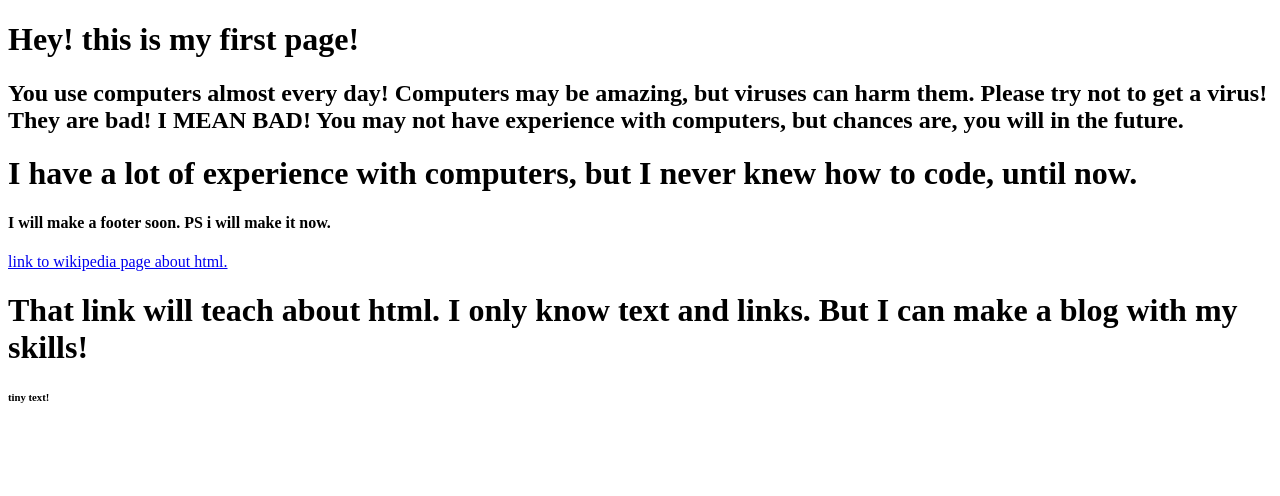
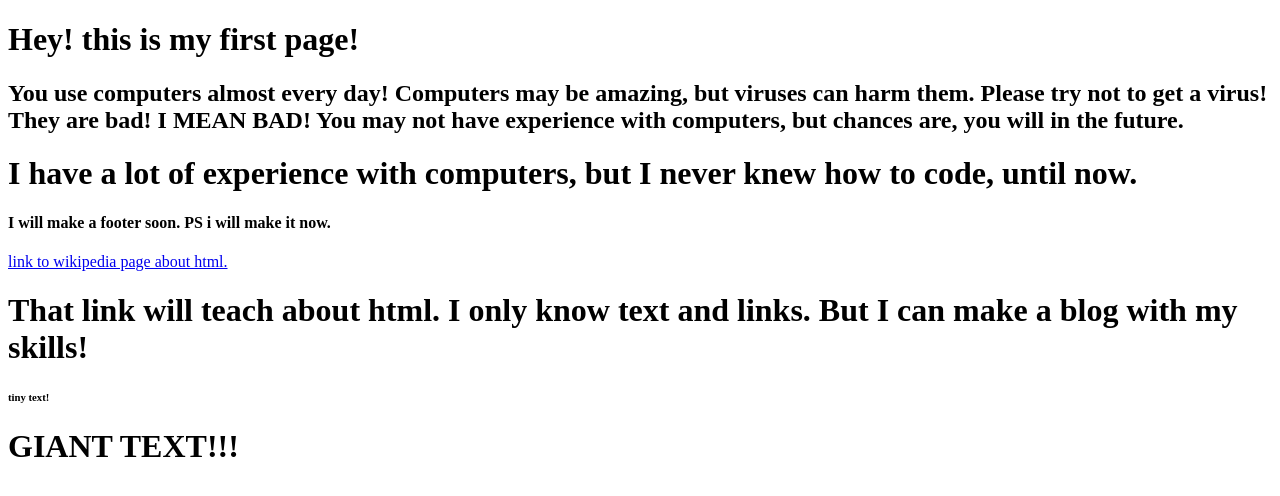
Before and after one commit to TheRealElonMusk/catdog10.github.io, a plain HTML site: page index.html in a window 1280 px wide. Drawn offline with Linux system fonts and the light colour scheme.

Commit message:
more text

```diff
--- a/index.html
+++ b/index.html
@@ -19,5 +19,6 @@ until now.</h1>
     <h1>That link will teach about html. I only know text and links. But I can make
     a blog with my skills!</h1>
   <h6>tiny text!</h6>
+  <h1>GIANT TEXT!!!</h1>
   </footer>
 </html>
```
